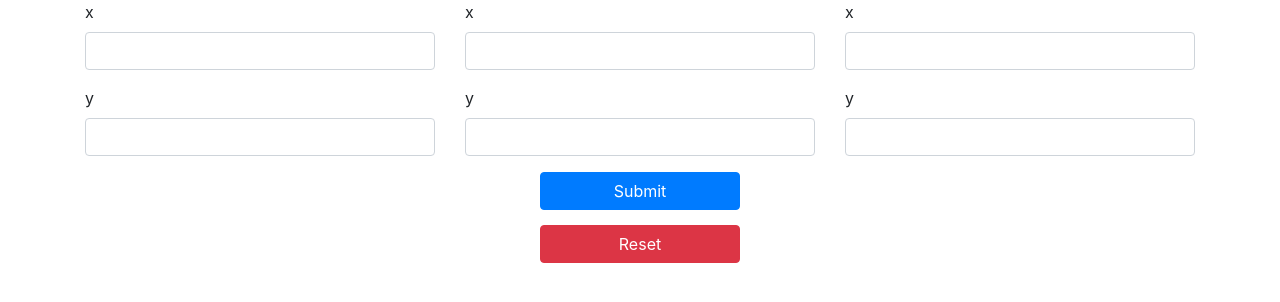
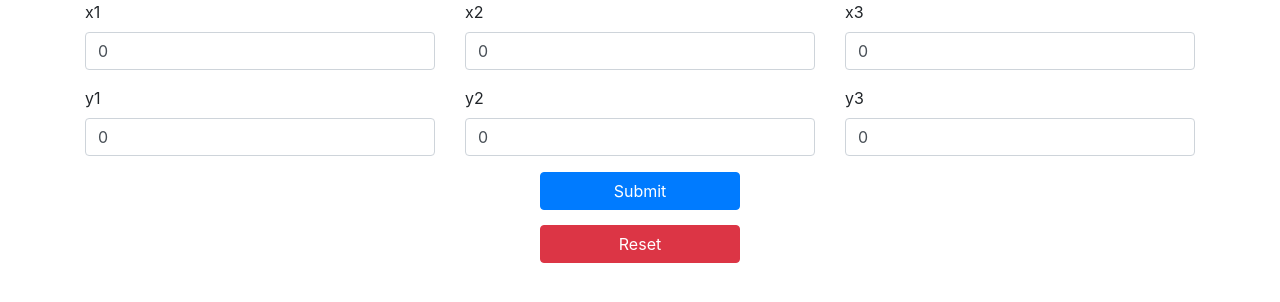
Before and after one commit to julien-lav/DjangoWeekIpssi, a Django app: template dashboard/templates/dashboard/index.html in a window 1280 px wide. Shown: the top 302 px of the page. Run offline with Django 3.2, Linux system fonts and the light colour scheme; the template is opened without the code that fills it, so the values that code supplies are empty; some libraries are stand-ins or nearby versions.

Commit message:
finitions custom graph

```diff
--- a/dashboard/templates/dashboard/index.html
+++ b/dashboard/templates/dashboard/index.html
@@ -25,34 +25,34 @@
 
           <div class="col-sm">
             <div class="form-group">
-              <label for="firstname">x</label>
-              <input type="number" class="form-control" placeholder="" name="x1">
+              <label for="firstname">x1</label>
+              <input type="number" class="form-control"  min="0" max="10" value="0" name="x1">
             </div>
             <div class="form-group">
-              <label for="lastname">y</label>
-              <input type="number" class="form-control" placeholder="" name="y1">
+              <label for="lastname">y1</label>
+              <input type="number" class="form-control" min="0" max="10" value="0" name="y1">
             </div>
           </div>
 
           <div class="col-sm">
             <div class="form-group">
-              <label for="firstname">x</label>
-              <input type="number" class="form-control" placeholder="" name="x2">
+              <label for="firstname">x2</label>
+              <input type="number" class="form-control" min="0" max="10" value="0" name="x2">
             </div>
             <div class="form-group">
-              <label for="lastname">y</label>
-              <input type="number" class="form-control" placeholder="" name="y2">
+              <label for="lastname">y2</label>
+              <input type="number" class="form-control" min="0" max="10" value="0" name="y2">
             </div>
           </div>
 
           <div class="col-sm">
             <div class="form-group">
-              <label for="firstname">x</label>
-              <input type="number" class="form-control" placeholder="" name="x3">
+              <label for="firstname">x3</label>
+              <input type="number" class="form-control" min="0" max="10" value="0" name="x3">
             </div>
             <div class="form-group">
-              <label for="lastname">y</label>
-              <input type="number" class="form-control" placeholder="" name="y3">
+              <label for="lastname">y3</label>
+              <input type="number" class="form-control" min="0" max="10" value="0" name="y3">
             </div>
           </div>
         </div>
--- a/static/js/dashboard.js
+++ b/static/js/dashboard.js
@@ -1,6 +1,14 @@
+$(document).ready(function() {
+  reset();
+})
+
 document.getElementById('reset-button').addEventListener("click", function(event){
   event.preventDefault();
+  reset();
+})
+
+function reset() {
   Array.from(document.getElementsByClassName('form-control')).forEach( item => {
-    item.value = null;
+    item.value = 0  ;
   });
-})
+}
```
